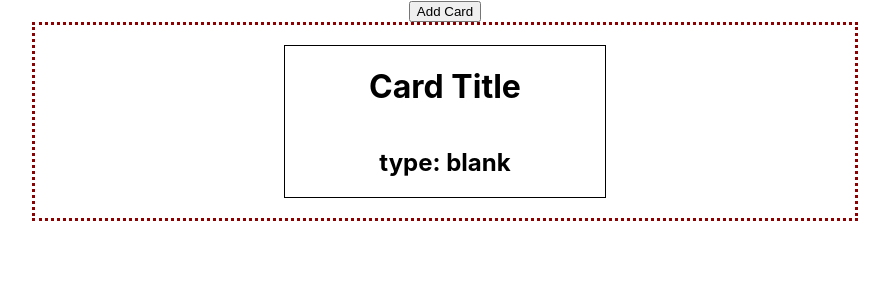
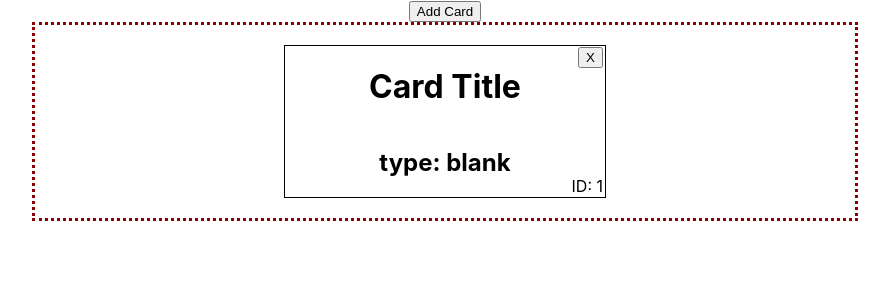
Before and after one commit to BarKeep-Dev/app, a React (Create React App) app: page / in a window 1280 px wide. Shown: the top 300 px of the page, without its empty margins (195-1084 px from the left). Built offline with nearby package versions, Linux system fonts and the light colour scheme.

Commit message:
add functionality to delete cards

```diff
--- a/src/components/card/card.css
+++ b/src/components/card/card.css
@@ -4,6 +4,24 @@
   justify-content: center;
   align-items: center;
   border: 1px black solid;
+  height: 20%;
   width: 40%;
   margin: 10px;
+  position: relative;
 }
+
+.remove-card-button {
+  position: absolute;
+  top: 0;
+  right: 0;
+  margin-top: 1px;
+  margin-right: 2px;
+}
+
+.card-id-display {
+  position: absolute;
+  bottom: 0;
+  right: 0;
+  margin-bottom: 1px;
+  margin-right: 2px;
+}
--- a/src/components/card/card.jsx
+++ b/src/components/card/card.jsx
@@ -2,10 +2,13 @@ import React from 'react';
 import './card.css';
 
 function Card(props) {
+  const { id, type, removeCard } = props
   return (
     <div className="card-container">
+      <button className="remove-card-button" onClick={() => removeCard(id)}>X</button>
       <h1>Card Title</h1>
-      <h2>type: {props.type}</h2>
+      <h2>type: {type}</h2>
+      <p className="card-id-display">ID: {id}</p>
     </div>
   );
 }
--- a/src/components/one-pager/one-pager.jsx
+++ b/src/components/one-pager/one-pager.jsx
@@ -6,8 +6,7 @@ function OnePager() {
   const [cardNumber, setCardNumber] = useState(1)
   const [cards, setCards] = useState([{id: cardNumber, type: 'blank'}])
 
-  const addCard = (e) => {
-    e.preventDefault();
+  const addCard = () => {
     let newCardNumber = cardNumber + 1
     setCards([
       ...cards,
@@ -19,11 +18,15 @@ function OnePager() {
     setCardNumber(newCardNumber)
   }
 
+  const removeCard = (card_id) => {
+    setCards(cards.filter(card => card.id !== card_id))
+  }
+
   const CardsDisplay = () => {
     if (cards.length > 0) {
       return cards.map((card) => {
         return (
-          <Card key={card.id} type={card.type}/>
+          <Card key={card.id} id={card.id} type={card.type} removeCard={removeCard}/>
         );
       });
     } else {
```
